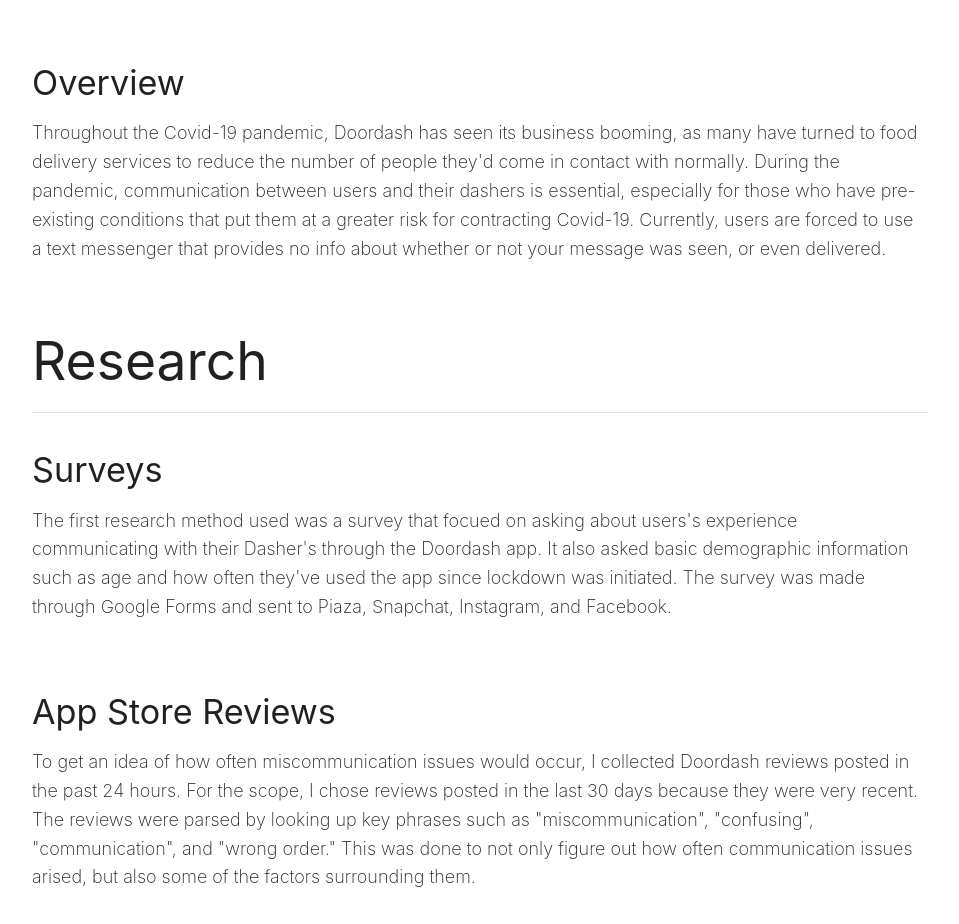
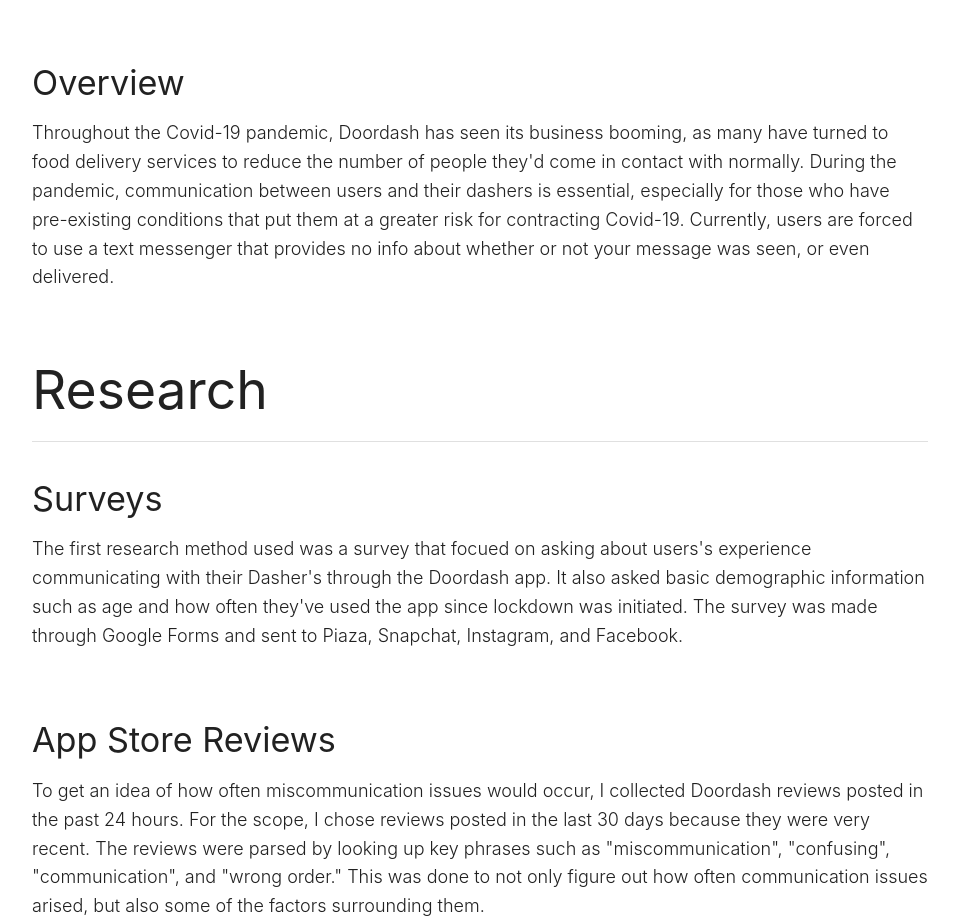
Before and after one commit to bwettenstein/doordash-case-study, a plain HTML site: page index.html in a window 1280 px wide. Shown: the part 817-1741 px from the top of the page, without its empty margins (160-1119 px from the left). Drawn offline with nearby package versions, Linux system fonts and the light colour scheme.

Commit message:
Changed default font weight

```diff
--- a/styles.css
+++ b/styles.css
@@ -1,24 +1,16 @@
 * {
   line-height: 1.6;
-}
-
-body {
-  /* background: #f3f3f3; */
 }
 
 p,
 li,
 .problem-statement {
   font-size: 1.2rem;
-  font-weight: 250;
+  font-weight: 300;
 }
 
 .findings {
   color: #ffff;
-}
-
-.findings p {
-  font-weight: 300;
 }
 
 .bold {
```
